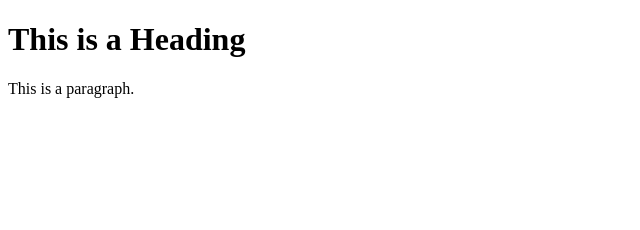
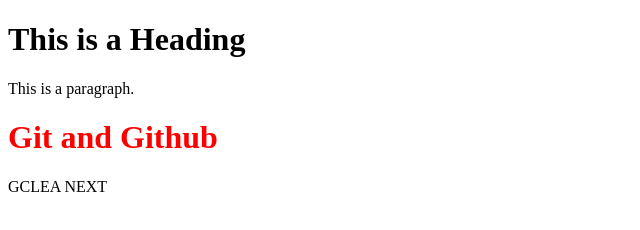
Before and after one commit to abufaizi/GCLEA-NEXT, a plain HTML site: page index.html in a window 1280 px wide. Shown: the whole page, without its empty margins (0-640 px from the left). Drawn offline with Linux system fonts and the light colour scheme.

Commit message:
new changes

```diff
--- a/index.html
+++ b/index.html
@@ -8,5 +8,9 @@
 <h1>This is a Heading</h1>
 <p>This is a paragraph.</p>
 
+<h1 style="color: red;">Git and Github</h1>
+
+<p>GCLEA NEXT</p>
+
 </body>
 </html>
```
